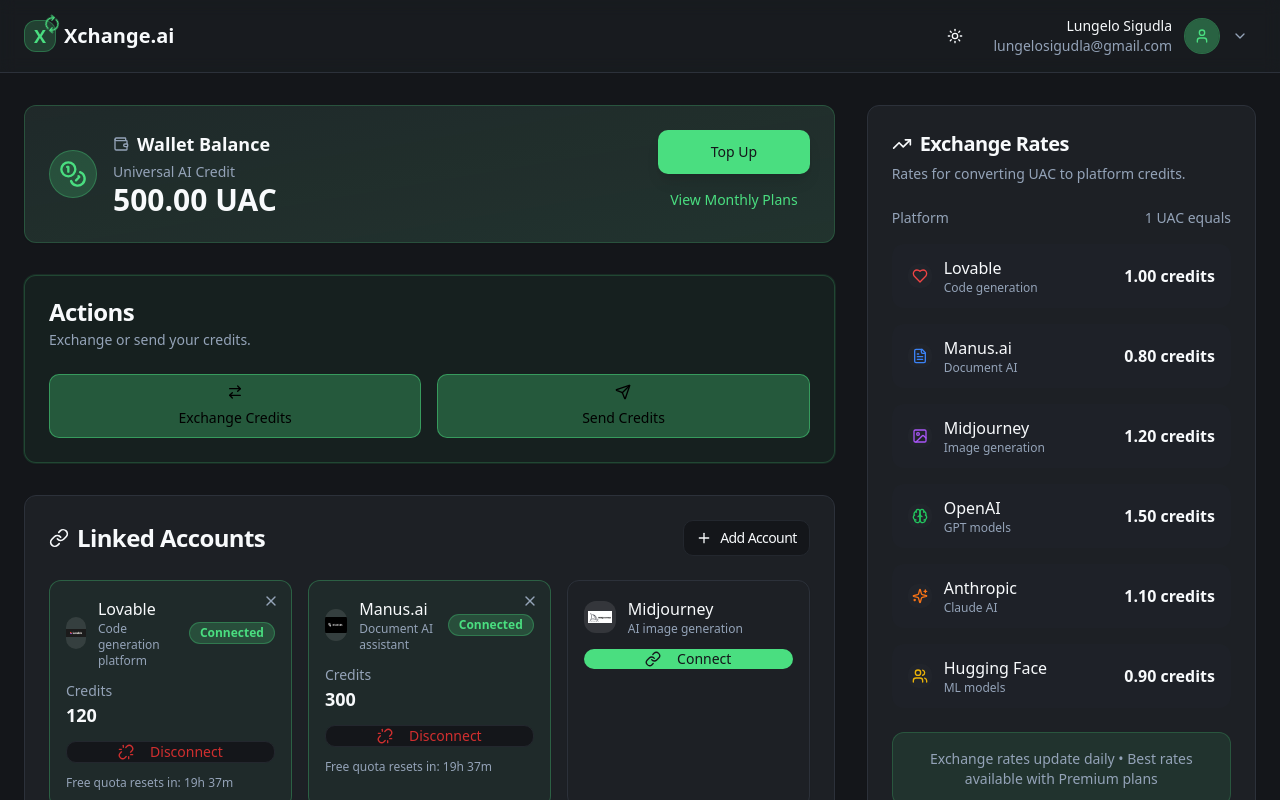
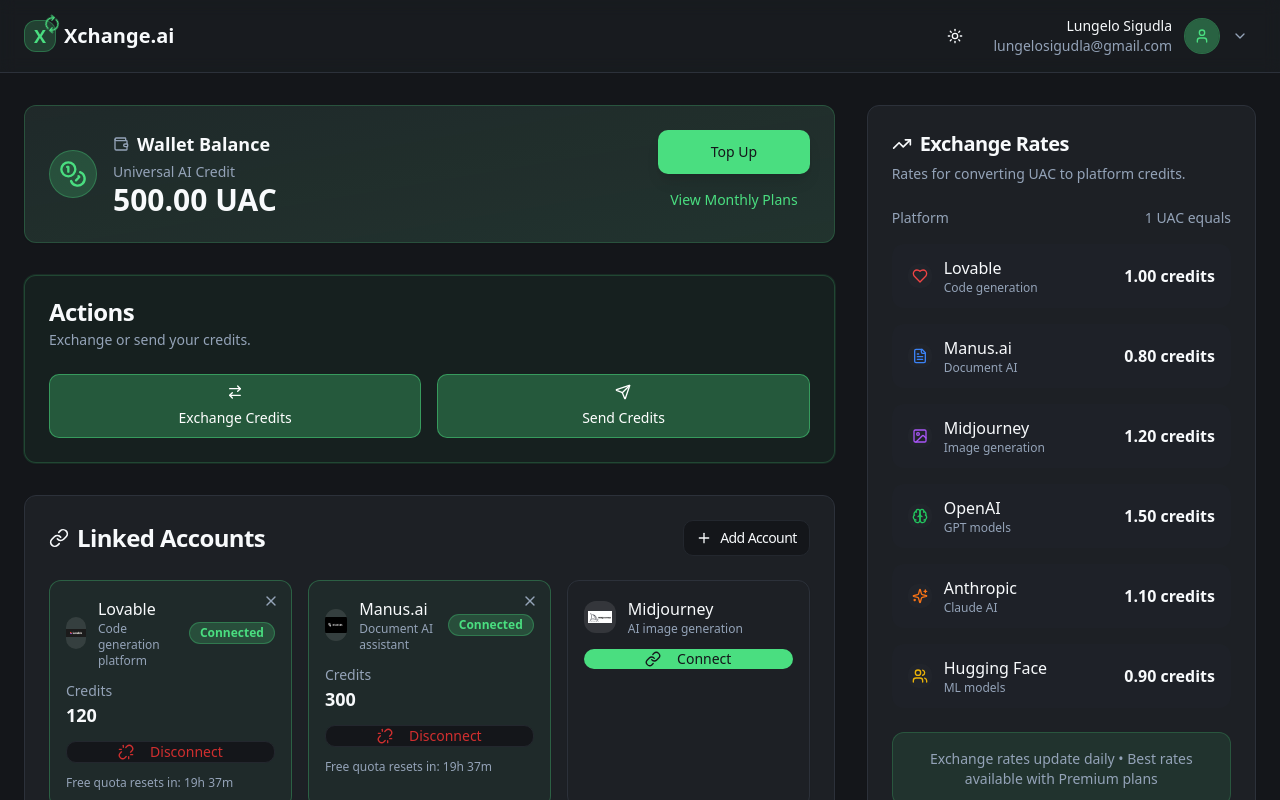
Before and after one commit to xichangeai/xichangeai.github.io, a React (Vite) app: page / in a window 1280 px wide. Shown: the top 800 px of the page. Built offline with nearby package versions, Linux system fonts and the light colour scheme.

Commit message:
Fix theme toggle for light theme
Adjusted theme toggle to apply universally, ensuring correct functionality in both light and dark modes.

```diff
--- a/src/components/Actions.tsx
+++ b/src/components/Actions.tsx
@@ -23,7 +23,7 @@ export const Actions = () => {
             <Button
               variant="outline"
               size="lg"
-              className="h-16 flex-col gap-2 bg-primary/30 border-primary/50 text-black hover:bg-primary/40 hover:border-primary/60 hover:text-black"
+              className="h-16 flex-col gap-2 bg-primary/30 border-primary/50 text-black dark:text-white hover:bg-primary/40 hover:border-primary/60 hover:text-black dark:hover:text-white"
               onClick={() => setShowExchange(true)}
             >
               <ArrowRightLeft className="w-5 h-5" />
@@ -33,7 +33,7 @@ export const Actions = () => {
             <Button
               variant="outline"
               size="lg"
-              className="h-16 flex-col gap-2 bg-primary/30 border-primary/50 text-black hover:bg-primary/40 hover:border-primary/60 hover:text-black"
+              className="h-16 flex-col gap-2 bg-primary/30 border-primary/50 text-black dark:text-white hover:bg-primary/40 hover:border-primary/60 hover:text-black dark:hover:text-white"
               onClick={() => setShowSend(true)}
             >
               <Send className="w-5 h-5" />
```
